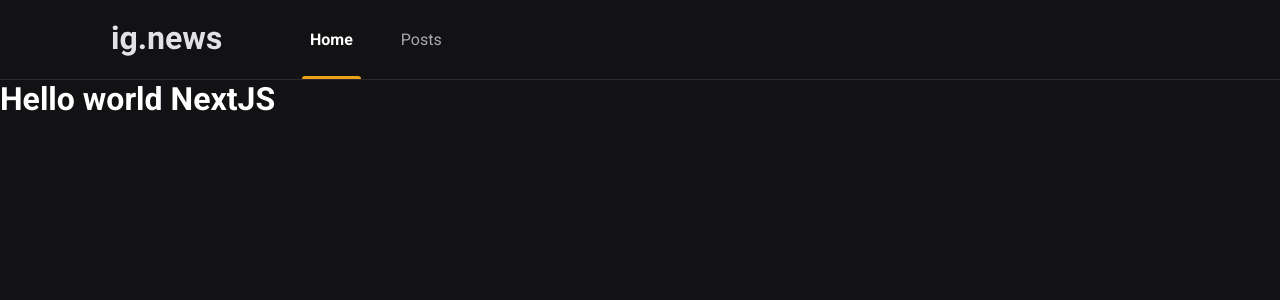
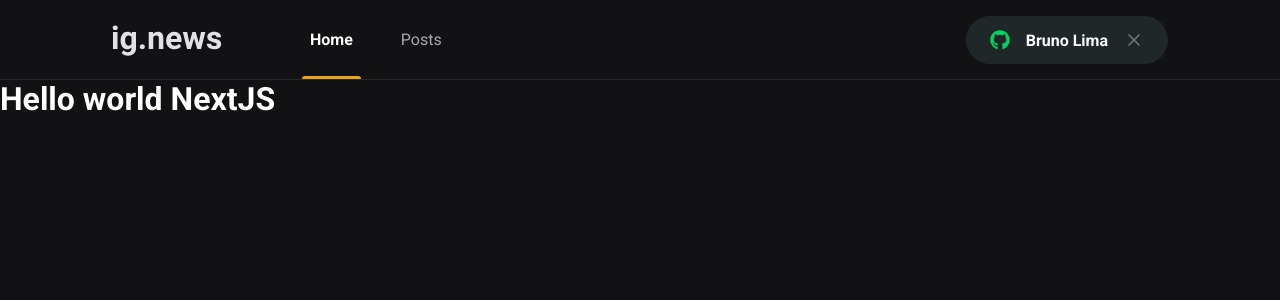
Before and after one commit to brunoamil/ignews, a Next.js app: page / in a window 1280 px wide. Shown: the top 300 px of the page. Built offline with nearby package versions, Linux system fonts and the light colour scheme.

Commit message:
criando o componente button SignIn

```diff
--- a/package.json
+++ b/package.json
@@ -11,6 +11,7 @@
     "next": "11.1.0",
     "react": "17.0.2",
     "react-dom": "17.0.2",
+    "react-icons": "^4.2.0",
     "sass": "^1.38.2"
   },
   "devDependencies": {
--- a/src/compononents/Header/index.tsx
+++ b/src/compononents/Header/index.tsx
@@ -1,3 +1,4 @@
+import { SignInButton } from "../SignInButton";
 import styles from "./styles.module.scss";
 
 export function Header() {
@@ -9,6 +10,7 @@
           <a className={styles.active}>Home</a>
           <a>Posts</a>
         </nav>
+        <SignInButton />
       </div>
     </header>
   );
--- a/src/compononents/Header/styles.module.scss
+++ b/src/compononents/Header/styles.module.scss
@@ -48,4 +48,8 @@
       }
     }
   }
+
+  button {
+    margin-left: auto;
+  }
 }
--- /dev/null
+++ b/src/compononents/SignInButton/index.tsx
@@ -0,0 +1,20 @@
+import { FaGithub } from "react-icons/fa";
+import { FiX } from "react-icons/fi";
+
+import styles from "./styles.module.scss";
+
+export function SignInButton() {
+  const isUserLoggedIn = true;
+  return isUserLoggedIn ? (
+    <button className={styles.signInButton} type="button">
+      <FaGithub color="#04d361" />
+      Bruno Lima
+      <FiX color="#737380" className={styles.closeIcon} />
+    </button>
+  ) : (
+    <button className={styles.signInButton} type="button">
+      <FaGithub color="#eba417" />
+      Sign in with Github
+    </button>
+  );
+}
--- /dev/null
+++ b/src/compononents/SignInButton/styles.module.scss
@@ -0,0 +1,30 @@
+.signInButton {
+  height: 3rem;
+  border-radius: 3rem;
+  background: var(--gray-850);
+  border: 0;
+  padding: 0 1.5rem;
+  display: flex;
+  align-items: center;
+  justify-content: center;
+  color: var(--white);
+  font-weight: bold;
+  transition: filter 0.2s;
+
+  svg {
+    width: 20px;
+    height: 20px;
+  }
+
+  svg.closeIcon {
+    margin-left: 1rem;
+  }
+
+  svg:first-child {
+    margin-right: 1rem;
+  }
+
+  &:hover {
+    filter: brightness(0.8);
+  }
+}
--- a/src/styles/global.scss
+++ b/src/styles/global.scss
@@ -9,6 +9,7 @@
   --gray-100: #e1e1e6;
   --gray-300: #a8a8b3;
   --gray-800: #29292e;
+  --gray-850: #1f2729;
   --gray-900: #121214;
   --cyan-500: #61dafb;
   --yellow-500: #eba417;
```
Also changed, not shown: 1 other file (tests, documents, lock files or other folders).
